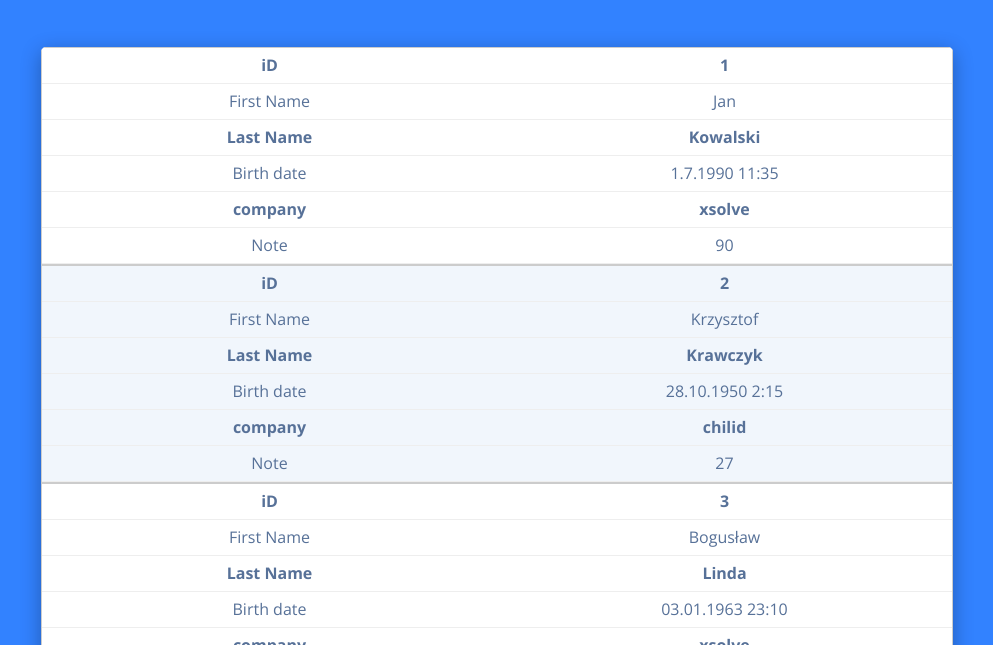
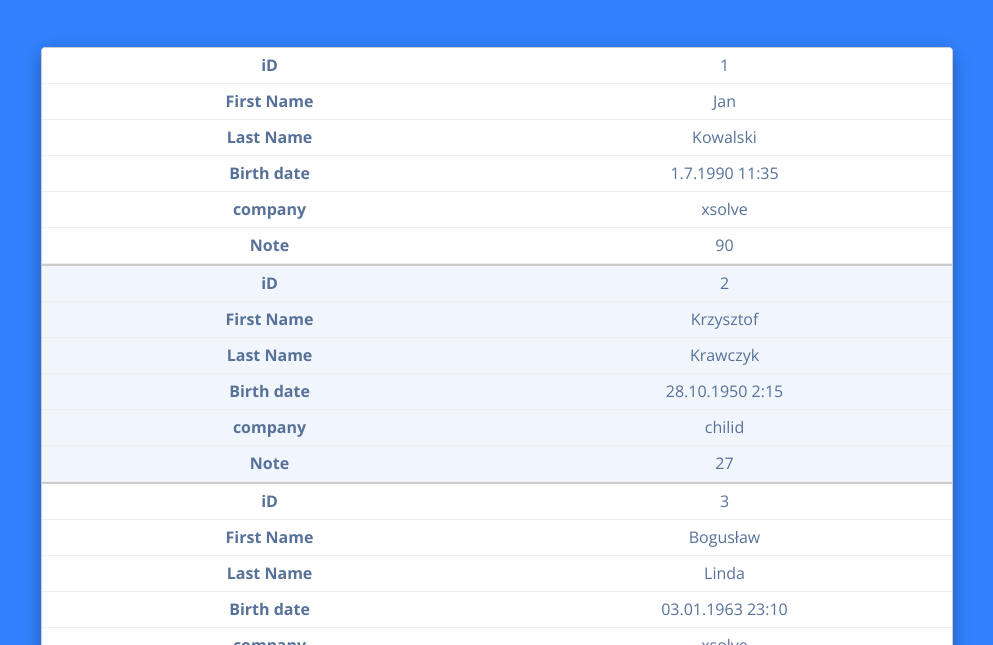
Before and after one commit to rrajca/Employe-table, a plain HTML site: page index.html in a window 1280 px wide. Shown: the part 155-800 px from the top of the page, without its empty margins (143-1136 px from the left). Drawn offline with nearby package versions, Linux system fonts and the light colour scheme.

Commit message:
code updates

```diff
--- a/style.css
+++ b/style.css
@@ -140,9 +140,34 @@ footer img {
 only screen and (max-width: 760px),
 (min-device-width: 768px) and (max-device-width: 1024px)  {
 
-	table, thead, tbody, th, td, tr {
+    body {
+        height: auto;
+        overflow: auto;
+    }
+
+    section {
+        display: flex;
+        flex-direction: column;
+        align-items: center;
+    }
+
+    table, thead, tbody, th, td, tr {
 		display: block;
 	}
+
+    table {
+        width: 80%;
+    }
+
+    th, td {
+        height: 35px;
+        line-height: 35px;
+    }
+
+    th:nth-child(odd),
+    td:nth-child(odd) {
+        font-weight: 400;
+    }
 
 	thead tr {
 		position: absolute;
@@ -167,6 +192,7 @@ only screen and (max-width: 760px),
 		width: 50%;
 		padding-right: 10px;
         white-space: nowrap;
+        font-weight: bold;
 	}
 
 	td:nth-of-type(1):before { content: "iD"; }
@@ -176,26 +202,6 @@ only screen and (max-width: 760px),
 	td:nth-of-type(5):before { content: "Company"; }
     td:nth-of-type(6):before { content: "Note"; }
 
-    body {
-        height: auto;
-        overflow: auto;
-    }
-
-    section {
-        display: flex;
-        flex-direction: column;
-        align-items: center;
-    }
-
-    table {
-        width: 80%;
-    }
-
-    th, td {
-        height: 35px;
-        line-height: 35px;
-    }
-
     footer {
         margin-top: 100px;
         position: relative;
```
Also changed, not shown: scripts.js (+6 -23 lines).
